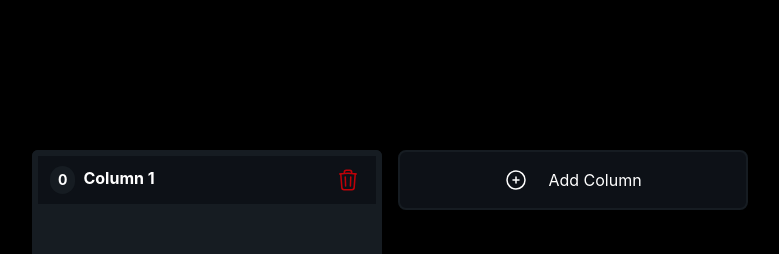
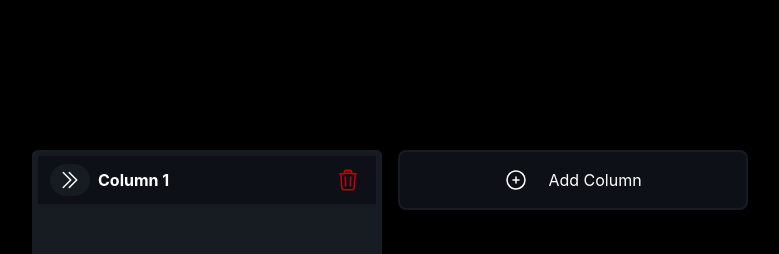
Before and after one commit to sosMoH/SOS-Kanban, a React (Vite) app: page / in a window 1280 px wide. Both pictures are taken after a click on the button "Add Column". Shown: the top 254 px of the page, without its empty margins (250-1029 px from the left). Built offline with nearby package versions, Linux system fonts and the light colour scheme.

Commit message:
Added Right Arrow Icon

```diff
--- a/src/components/ColumnContainer.tsx
+++ b/src/components/ColumnContainer.tsx
@@ -5,6 +5,7 @@ import { SortableContext, useSortable } from '@dnd-kit/sortable';
 import {CSS} from '@dnd-kit/utilities';
 import PlusIcon from '../icons/PlusIcon';
 import TaskCard from './TaskCard';
+import RightArrow from '../icons/RightArrow';
 
 interface Props {
   column: Column;
@@ -90,8 +91,8 @@ const ColumnContainer = (props: Props) => {
         border-6
         flex items-center justify-between'
       >
-        <div className='flex gap-2'>
-          <div className='flex justify-center items-center bg-columnBackgroundColor px-2 py-1 text-sm rounded-full'>0</div>
+        <div className='flex gap-2 items-center'>
+          <div className='flex justify-center items-center bg-columnBackgroundColor px-2 py-1 text-sm rounded-full'><RightArrow /></div>
           {!editMode
             ? column.title
             : <input
--- a/src/components/KanbanBoard.tsx
+++ b/src/components/KanbanBoard.tsx
@@ -108,6 +108,9 @@ const KanbanBoard = () => {
   function deleteColumn(id:Id) {
     const filteredColumns = columns.filter((column) => (column.id !== id))
     setColumns(filteredColumns);
+
+    // const newTasks = tasks.filter((t) => t.columnId !== id);
+    // setTasks(newTasks);
   }
 
   function updateColumnTitle(id:Id, title:string) {
--- /dev/null
+++ b/src/icons/RightArrow.tsx
@@ -0,0 +1,22 @@
+import React from "react";
+
+const RightArrow = () => {
+  return (
+    <svg
+      xmlns="http://www.w3.org/2000/svg"
+      fill="none"
+      viewBox="0 0 24 24"
+      strokeWidth={1.5}
+      stroke="currentColor"
+      className="size-6"
+    >
+      <path
+        strokeLinecap="round"
+        strokeLinejoin="round"
+        d="m5.25 4.5 7.5 7.5-7.5 7.5m6-15 7.5 7.5-7.5 7.5"
+      />
+    </svg>
+  );
+};
+
+export default RightArrow;
```
